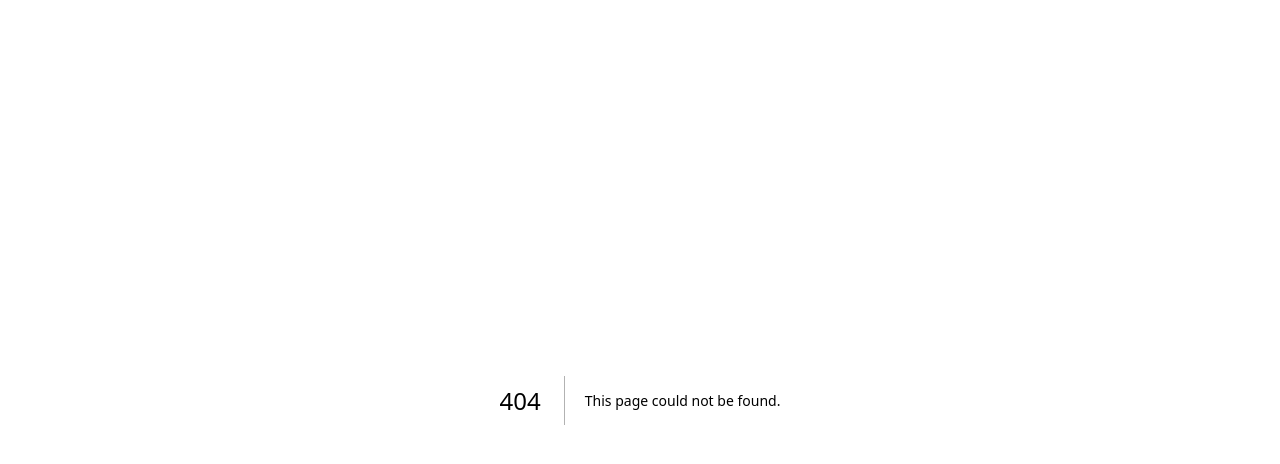
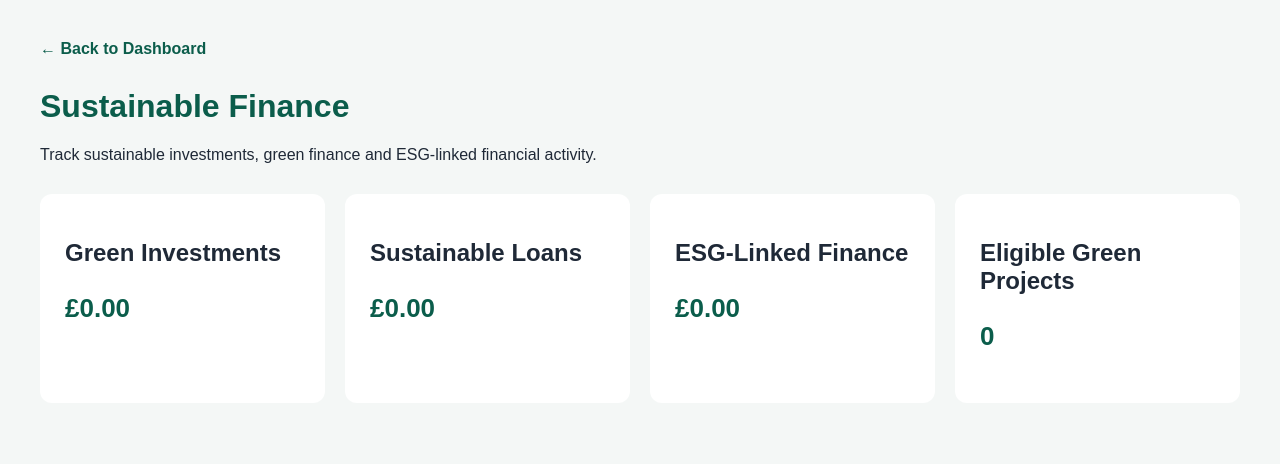
Before and after one commit to nelbinthomas99-rgb/nt-ai-sustainable-finance-platform, a Next.js app: page /app/sustainable-finance in a window 1280 px wide. Before the commit this address had no page. Shown: the top 464 px of the page. Built offline with nearby package versions, Linux system fonts and the light colour scheme.

Commit message:
Create page.js
Create Sustainable Finance page

```diff
--- /dev/null
+++ b/app/app/sustainable-finance/page.js
@@ -0,0 +1,64 @@
+import Link from "next/link";
+
+export default function SustainableFinancePage() {
+  return (
+    <main
+      style={{
+        fontFamily: "Arial, sans-serif",
+        background: "#f4f7f6",
+        minHeight: "100vh",
+        padding: "40px",
+      }}
+    >
+      <Link
+        href="/"
+        style={{
+          color: "#0b5d4b",
+          textDecoration: "none",
+          fontWeight: "bold",
+        }}
+      >
+        ← Back to Dashboard
+      </Link>
+
+      <h1 style={{ color: "#0b5d4b", marginTop: "30px" }}>
+        Sustainable Finance
+      </h1>
+
+      <p>
+        Track sustainable investments, green finance and ESG-linked financial activity.
+      </p>
+
+      <div
+        style={{
+          display: "grid",
+          gridTemplateColumns: "repeat(auto-fit, minmax(220px, 1fr))",
+          gap: "20px",
+          marginTop: "30px",
+        }}
+      >
+        <FinanceCard title="Green Investments" value="£0.00" />
+        <FinanceCard title="Sustainable Loans" value="£0.00" />
+        <FinanceCard title="ESG-Linked Finance" value="£0.00" />
+        <FinanceCard title="Eligible Green Projects" value="0" />
+      </div>
+    </main>
+  );
+}
+
+function FinanceCard({ title, value }) {
+  return (
+    <div
+      style={{
+        background: "white",
+        padding: "25px",
+        borderRadius: "12px",
+      }}
+    >
+      <h2>{title}</h2>
+      <p style={{ fontSize: "26px", fontWeight: "bold", color: "#0b5d4b" }}>
+        {value}
+      </p>
+    </div>
+  );
+}
```
